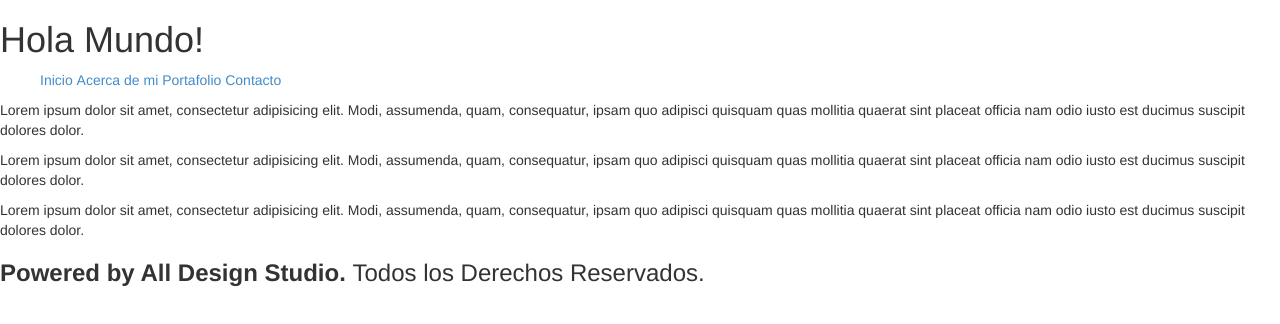
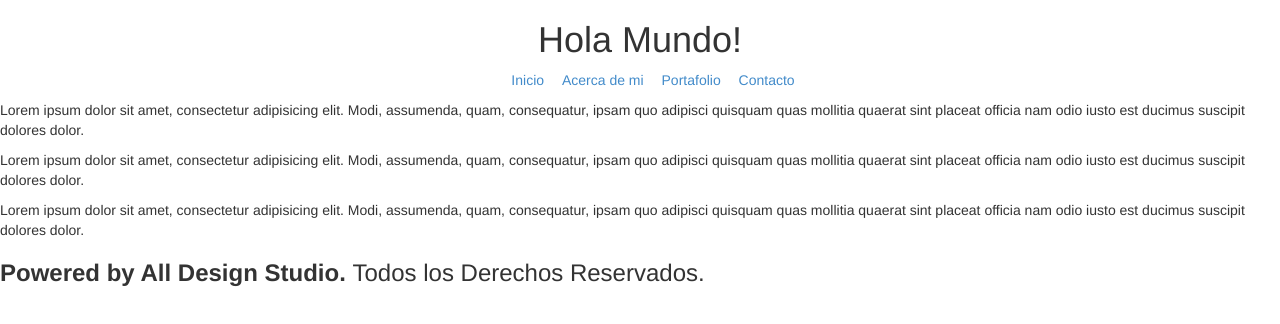
Before and after one commit to GamerShadowrun/bootstrap3, a plain HTML site: page index.html in a window 1280 px wide. Drawn offline with nearby package versions, Linux system fonts and the light colour scheme.

Commit message:
agregando el css
cambios en el css de mi bootstrap

```diff
--- a/css/estilos.css
+++ b/css/estilos.css
@@ -1,4 +1,16 @@
+h1
+{
+	text-align: center;
+}
+
+
+nav
+{
+	text-align: center;
+}
+
 nav ul li
 {
 	display: inline-block;
+	padding: 0 1em 0 0;
 }
```
